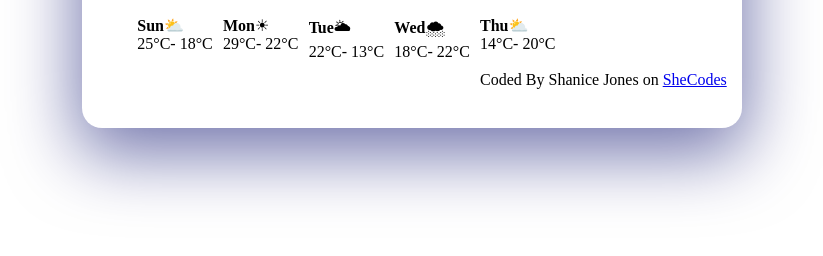
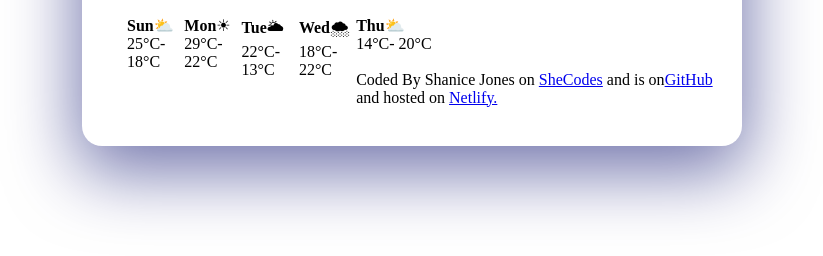
Before and after one commit to OShaniceO/Weather-App-Project, a website: page index.html in a window 1280 px wide. Shown: the part 320-576 px from the top of the page, without its empty margins (228-1051 px from the left). Drawn offline with nearby package versions, Linux system fonts and the light colour scheme.

Commit message:
Added links

```diff
--- a/index.html
+++ b/index.html
@@ -63,7 +63,7 @@
           <div>
             <footer>
               Coded By Shanice Jones on
-              <a href="https://www.shecodes.io/">SheCodes</a>
+              <a href="https://www.shecodes.io/">SheCodes</a> and is on<a href="https://github.com/OShaniceO/Weather-App-Project">GitHub</a> and hosted on <a href="https://curious-truffle-2c4059.netlify.app/"> Netlify.</a>
             </footer>
           </div>
         </li>
```
